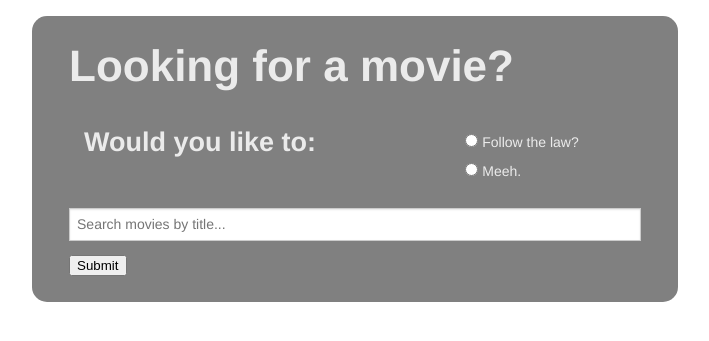
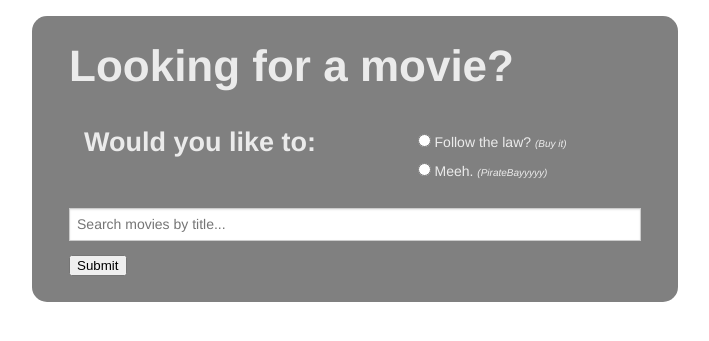
Before and after one commit to stuycs-softdev/proj2-pd7-06-Pizza, a Flask app: page / in a window 1280 px wide. Shown: the top 341 px of the page, without its empty margins (285-994 px from the left). Run offline with Flask 2, Linux system fonts and the light colour scheme.

Commit message:
working piratebay link and whatnot with the piratebayz

```diff
--- a/app.py
+++ b/app.py
@@ -19,9 +19,12 @@ def msearch(title=''):
         legality = request.form['legality']
     itunes = movie_fetcher.itunes_lookup(title)
     omdb = movie_fetcher.omdb_lookup(title)
-    m=Movie(title)
-    youtubeID=m.yt['ident']
-    return render_template('movie.html', itunes=itunes, omdb=omdb, legality=legality, youtube_id=youtubeID)
+    try:
+        m=Movie(title)
+        youtubeID=m.yt['ident']
+        return render_template('movie.html', itunes=itunes, omdb=omdb, legality=legality, youtube_id=youtubeID)
+    except:
+        return render_template('movie.html',itunes=itunes,omdb=omdb,legality=legality)
 
 if __name__ == "__main__":
     #app.debug = True
--- a/templates/search.html
+++ b/templates/search.html
@@ -8,6 +8,9 @@
     .rounded {
     border-radius:15px;
     padding:10px 10px;
+    }
+    #small {
+    font-size:10px;
     }
   </style>
 </head>
@@ -31,10 +34,10 @@
 	      <div class="large-7 columns">
 		<h3 class="whitetext">Would you like to:</h3>
 	      </div>
-	      <div class="large-4 columns">
+	      <div class="large-5 columns">
 		<br>
-		<label class="whitetext" for="legality"><input name="legality" type="radio" id="radio1"  value="legal" > Follow the law?</label>
-		<label class="whitetext" for="legality"><input name="legality" type="radio" id="radio1" value="illegal" > Meeh.</label>
+		<label class="whitetext" for="legality"><input name="legality" type="radio" id="radio1"  value="legal" > Follow the law? <i id="small">(Buy it)</i></label>
+		<label class="whitetext" for="legality"><input name="legality" type="radio" id="radio1" value="illegal" > Meeh. <i id="small">(PirateBayyyyy)</i></label>
 	      </div>
 	    </div>
 	  </div>
```
Also changed, not shown: templates/movie.html (+13 -2 lines).
